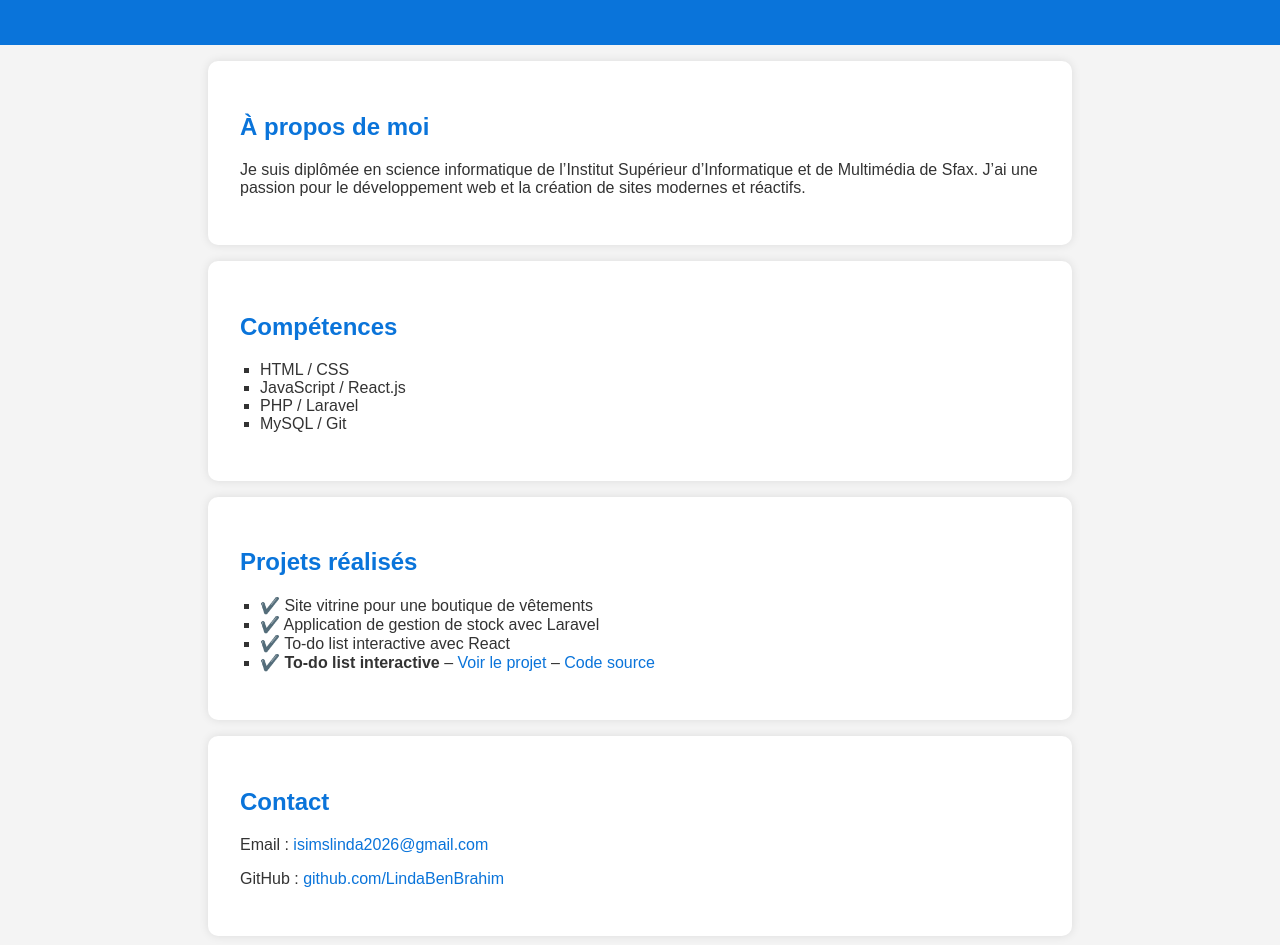
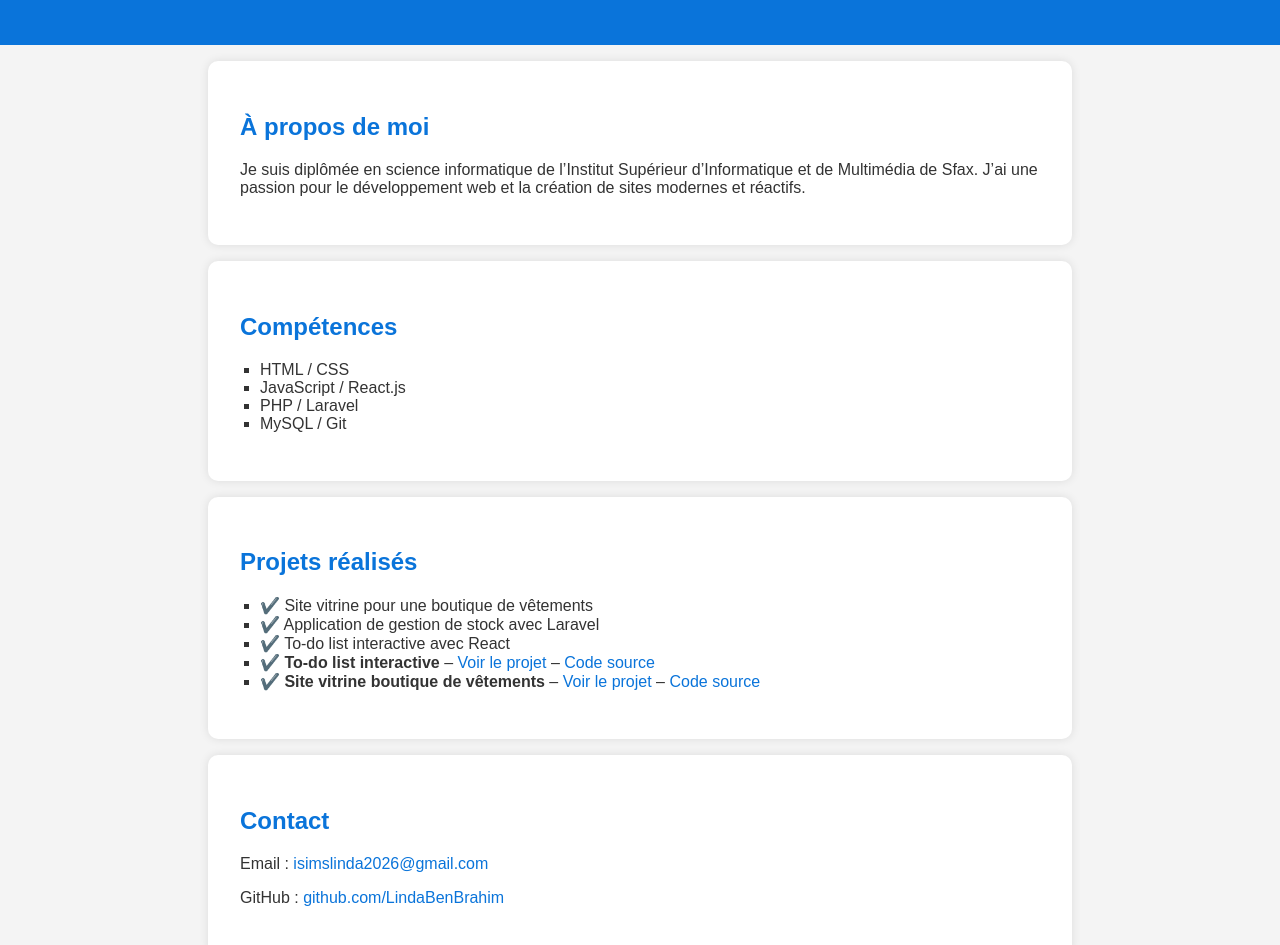
Before and after one commit to LindaBenBrahim/portfolio-personnel, a plain HTML site: page index.html in a window 1280 px wide. Shown: the part 133-1078 px from the top of the page. Drawn offline with Linux system fonts and the light colour scheme.

Commit message:
Update index.html

```diff
--- a/index.html
+++ b/index.html
@@ -42,6 +42,12 @@
       <a href="https://lindabenbrahim.github.io/todo-app/" target="_blank">Voir le projet</a> –
       <a href="https://github.com/LindaBenBrahim/todo-app" target="_blank">Code source</a>
     </li>
+      <li>
+  ✔️ <strong>Site vitrine boutique de vêtements</strong> –
+  <a href="https://lindabenbrahim.github.io/site-vitrine-boutique/" target="_blank">Voir le projet</a> –
+  <a href="https://github.com/LindaBenBrahim/site-vitrine-boutique" target="_blank">Code source</a>
+</li>
+
 
     </ul>
 
```
